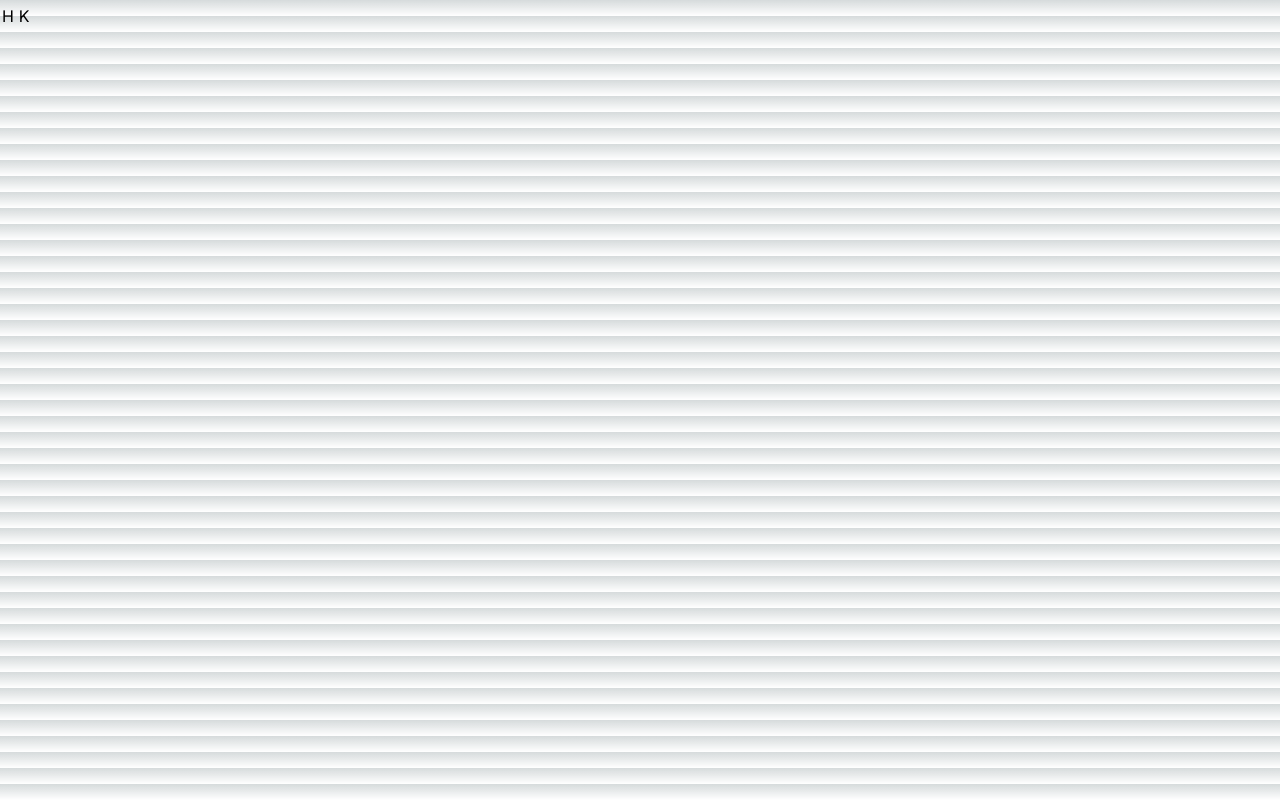
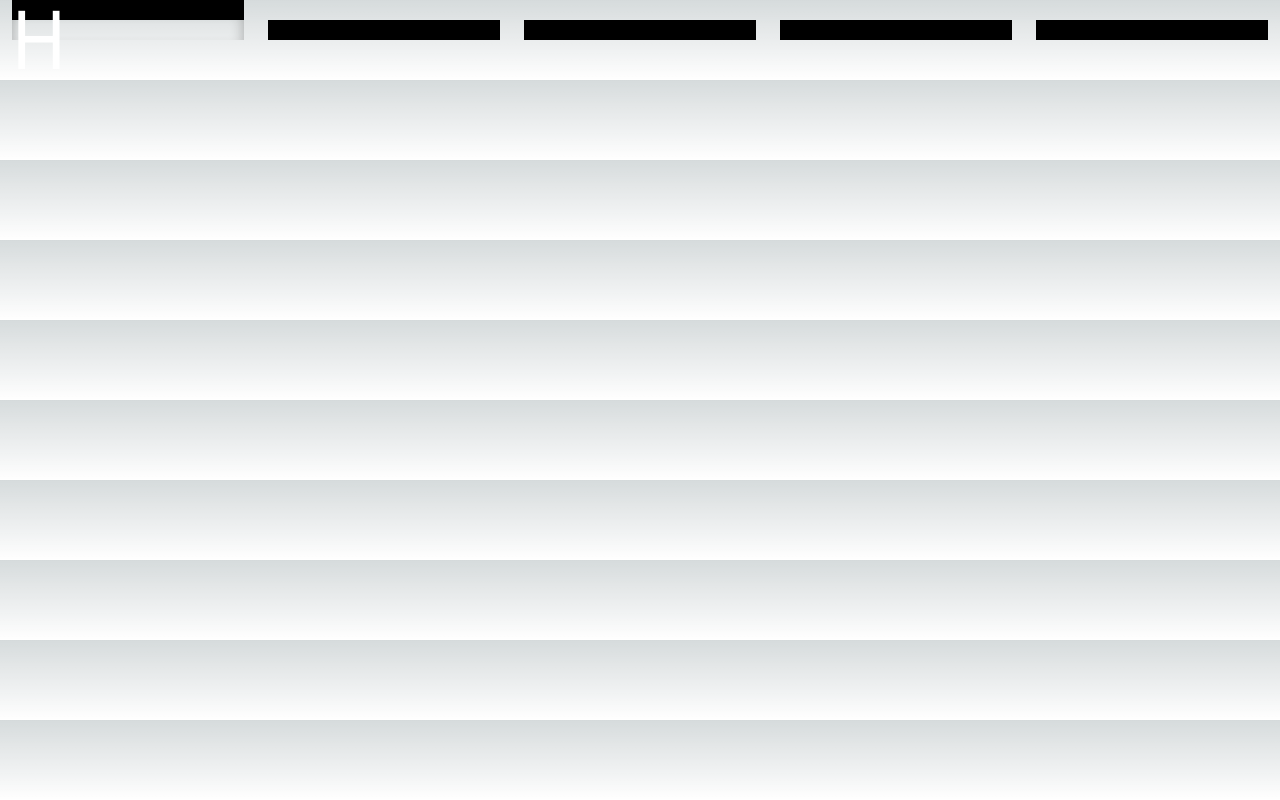
Before and after one commit to johndeu/FlipBoard, a Next.js app: page / in a window 1280 px wide. Built offline with nearby package versions, Linux system fonts and the light colour scheme.

Commit message:
getting a little closer

```diff
--- a/app/FlipBoard.css
+++ b/app/FlipBoard.css
@@ -1,11 +1,22 @@
 .flipboard {
     display: flex;
     flex-direction: row;
+    font-size: 5em;
+    justify-content: flex-start;
+}
+
+.flipboard span {
+    flex: 1;
+    text-align: left;
+    line-height: 1;
+    /* Adjust as needed */
 }
 
 .flipboard-char {
     position: relative;
+    overflow: hidden; /* Prevents the flaps from being visible outside the character's box */
     perspective: 300px;
+    transform: rotateY(25deg);
     transform-style: preserve-3d;
     width: 1em;
     height: 1em;
@@ -14,48 +25,84 @@
 .char-top-half,
 .char-bottom-half {
     position: absolute;
+
     width: 100%;
     height: 50%;
     text-align: center;
-    line-height: 2; /* Adjust as needed to vertically center the text */
+    line-height: 2;
+    /* Adjust as needed to vertically center the text */
 }
 
+/* Adjust the top half styles */
 .char-top-half {
     top: 0;
-    transform-origin: bottom;
+    transform-origin: top;
+    backface-visibility: hidden; /* Hides the back of the top half when it rotates */
+    background: linear-gradient(to bottom, transparent 50%, #000 50%);
+    color: #fff;
+    /* Set the text color to match the background */
 }
 
+/* Adjust the bottom half styles */
 .char-bottom-half {
-    bottom: 0;
-    transform-origin: top;
+    transform-origin: center;
+    backface-visibility: hidden; /* Hides the back of the top half when it rotates */
+    transform: rotateX(90deg);
+    background: linear-gradient(to top, transparent 50%, #000 50%);
+    color: #fff;
+    /* Set the text color to match the background */
 }
 
-  .flippingTop .char-top-half {
-    animation: flip-top-half 0.6s ease-in forwards;
-  }
+
+.flipboard-char
 .flippingTop {
-    animation: flip-top-half 0.6s ease-in forwards;
+    animation-name: flip-top-half;
+    animation-duration: .3s; /* Longer duration for a more realistic effect */
+    animation-timing-function: ease-in-out; /* Smoother transition */
+    animation-fill-mode: forwards;
 }
 
+.flipboard-char
+.flippingBottom {
+    animation-name: flip-bottom-half;
+    animation-duration: .3s; /* Longer duration for a more realistic effect */
+    animation-timing-function: ease-in-out; /* Smoother transition */
+    animation-fill-mode: forwards;
+}
+
+
+
+/* Correct the flip-top-half animation */
 @keyframes flip-top-half {
     0% {
         transform: rotateX(0deg);
+        box-shadow: none;
+    }
+    25% {
+        transform: rotateX(-45deg);
+        box-shadow: 5px 5px 10px rgba(0, 0, 0, 0.5); /* Visible shadow for motion */
+    }
+    50% {
+        transform: rotateX(-80deg);
+        box-shadow: inset 0 -10px 15px rgba(0, 0, 0, 0.3);
+    }
+    75% {
+        transform: rotateX(-85deg);
+        box-shadow: 5px 5px 10px rgba(0, 0, 0, 0.5); /* Visible shadow for motion */
     }
     100% {
-      transform: rotateX(-180deg);
+        transform: rotateX(-90deg);
+        box-shadow: none;
     }
-  }
-
-
-  .flippingBottom .char-bottom-half {
-    animation: flip-bottom-half 0.6s ease-out forwards;
 }
 
 @keyframes flip-bottom-half {
     0% {
-      transform: rotateX(-180deg);
+        transform: rotateX(90deg);
+        box-shadow: none;
     }
     100% {
         transform: rotateX(0deg);
+        box-shadow: inset 0 10px 15px rgba(0, 0, 0, 0.3); /* Shadow to simulate depth */
     }
 }
--- a/app/flipboard.client.js
+++ b/app/flipboard.client.js
@@ -1,5 +1,5 @@
 'use client';
-import React, { memo,useState, useEffect } from 'react';
+import React, { memo, useState, useEffect } from 'react';
 
 import './FlipBoard.css';
 
@@ -40,30 +40,30 @@ const Flipboard = ({ text }) => {
 
   // Function to create flip effect by changing characters over time
   const flipText = (inputText) => {
-  let delay = 550; // Adjust the delay as needed (e.g., 50 milliseconds)
+    let delay = 2000; // Adjust the delay as needed (e.g., 50 milliseconds)
     let totalDuration = inputText.replace(/[^A-Za-z]/g, '').length * delay;
 
     inputText.split('').forEach((char, index) => {
       if (!char.match(/[A-Za-z]/)) {
         setFlippedText((prevText) => {
           const newText = [...prevText];
-        newText[index] = { char: char === '\u00A0' ? ' ' : char, flippingTop: false, flippingBottom: false };
+          newText[index] = { char: char === '\u00A0' ? ' ' : char, nextChar: char === '\u00A0' ? ' ' : char, flippingTop: false, flippingBottom: false };
           return newText;
         });
       } else {
         const steps = generateSteps('A', char);
         steps.forEach((stepChar, stepIndex, stepArray) => {
+          const nextChar = stepArray[stepIndex + 1] || stepChar; // Define nextChar here
           setTimeout(() => {
             setFlippedText((prevText) => {
               const newText = [...prevText];
-            const nextChar = stepArray[stepIndex + 1] ? stepArray[stepIndex + 1] : stepChar;
-            newText[index] = { char: <Step char={stepChar} />, nextChar: <Step char={nextChar} />, flippingTop: true, flippingBottom: false };
+              newText[index] = { char: <Step char={stepChar} />, nextChar: <Step char={nextChar} />, flippingTop: true, flippingBottom: true };
               return newText;
             });
             setTimeout(() => {
               setFlippedText((prevText) => {
                 const newText = [...prevText];
-              newText[index] = { char: stepChar, nextChar: '', flippingTop: false, flippingBottom: false };
+                newText[index] = { char: stepChar, nextChar: nextChar, flippingTop: false, flippingBottom: false };
                 return newText;
               });
             }, delay);
@@ -72,6 +72,9 @@ const flipText = (inputText) => {
       }
     });
   };
+
+
+
 
   useEffect(() => {
     // Initialize flippedText with the entire input text
@@ -82,12 +85,13 @@ const flipText = (inputText) => {
   return (
     <div className="flipboard">
     {flippedText.map((item, index) => (
-        <div key={item.key} className="flipboard-char">
-          <div className={`char-top-half ${item.flippingTop ? 'flippingTop' : ''}`}>{item.char || '\u00A0'}</div>
-          <div className={`char-bottom-half ${item.flippingBottom ? 'flippingBottom' : ''}`}>{item.nextChar || '\u00A0'}</div>
-        </div>
+      <span key={item.key} className="flipboard-char">
+        <span className={`char-top-half ${item.flippingTop ? 'flippingTop' : ''}`}>{item.char || '\u00A0'}</span>
+        <span className={`char-bottom-half ${item.flippingBottom ? 'flippingBottom' : ''}`}>{item.nextChar || '\u00A0'}</span>
+      </span>
     ))}
   </div>
+
   );
 
 
--- a/app/page.js
+++ b/app/page.js
@@ -1,13 +1,12 @@
 import { client } from 'react';
 import FlipBoard from './flipboard.client.js';
-import FlipChar from './flipboard.client.js';
 
 export default function Home() {
     return (
         <div>
             <client>
                 <div>
-                    <FlipBoard text="Hello World"></FlipBoard>
+                    <FlipBoard text="Hello"></FlipBoard>
                 </div>
             </client>
         </div>
```
Lines whose indentation alone changed are shown as unchanged.
